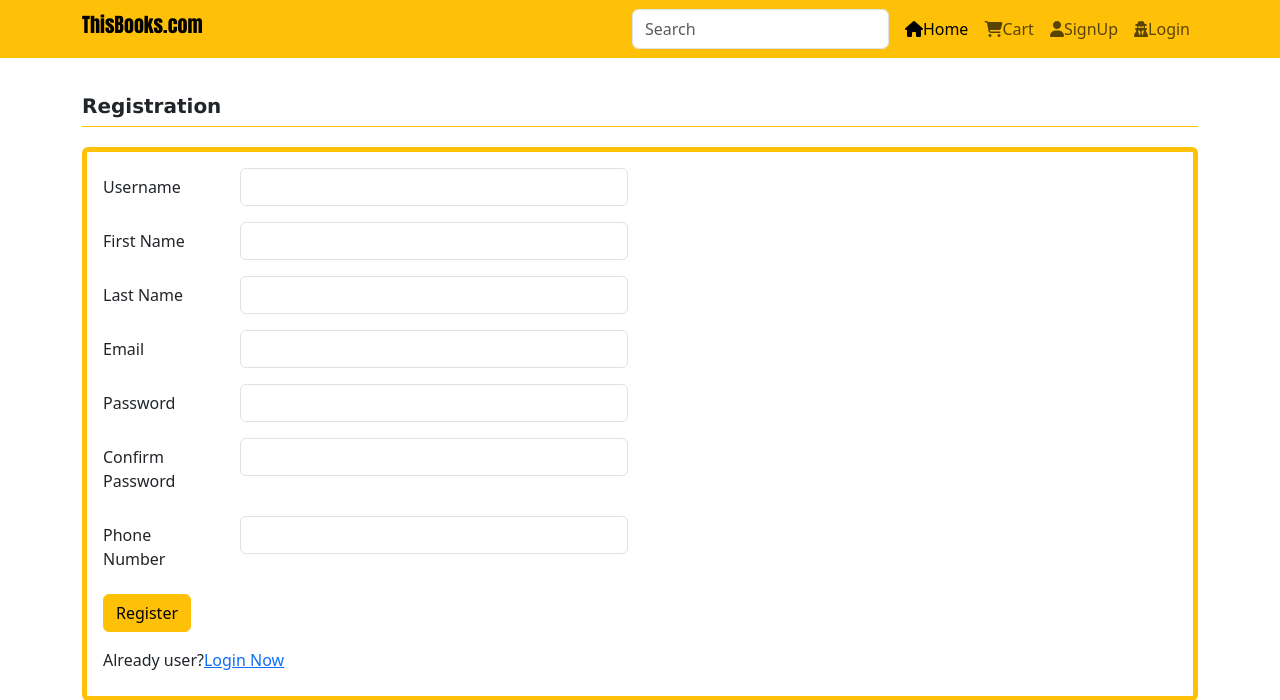
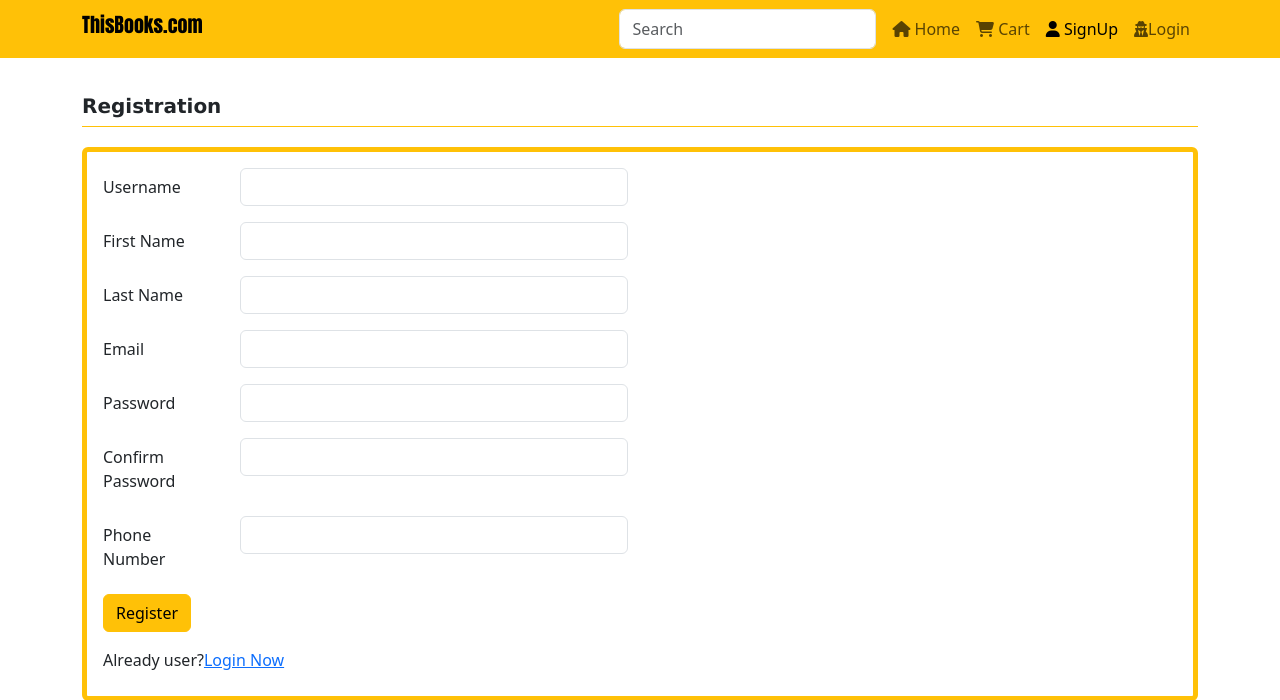
Before and after one commit to tatyana-ketova/Book_shop_project, a Django app: page /register in a window 1280 px wide. Shown: the top 700 px of the page. Run offline with Django 4.2, Linux system fonts and the light colour scheme; some libraries are stand-ins or nearby versions.

Commit message:
add active links to main page, adding books and confirm password

```diff
--- a/Templates/basePage/base.html
+++ b/Templates/basePage/base.html
@@ -10,16 +10,16 @@
         <form class="d-flex" role="search" action="{% url 'main' %}" method="get">
           <input name="search" class="form-control me-2" type="search" placeholder="Search" aria-label="Search">
         </form>
-        <a class="nav-link active" aria-current="page" href="{% url 'main' %}"><i class="fa fa-home"></i>Home</a>
-        <a class="nav-link" href="#"><i class="fa fa-shopping-cart"></i>Cart</a>
+        <a class="nav-link {% if request.path == '/' %}active{% endif %}" aria-current="page" href="{% url 'main' %}"><i class="fa fa-home"></i> Home</a>
+        <a class="nav-link {% if request.path == '/cart' %}active{% endif %}" href="#"><i class="fa fa-shopping-cart"></i> Cart</a>
 
 
           {% if user.is_authenticated %}
-          <a class="nav-link" href=""><i class="fa fa-user-secret"></i>Hi, {{request.user.username}}</a>
-        <a class="nav-link" href="{% url 'logout' %}"><i class="fa fa-user-secret"></i>Logout</a>
+          <a class="nav-link active" href=""><i class="fa fa-user-secret"></i> Hi, {{request.user.username}}</a>
+        <a class="nav-link active" href="{% url 'logout' %}"><i class="fa fa-user-secret"></i> Logout</a>
           {% else %}
-              <a class="nav-link" href="{% url 'register' %}"><i class="fa fa-user"></i>SignUp</a>
-          <a class="nav-link" href="{% url 'login' %}"><i class="fa fa-user-secret"></i>Login</a>
+              <a class="nav-link {% if request.path == '/register' %}active{% endif %}" href="{% url 'register' %}"><i class="fa fa-user"></i> SignUp</a>
+          <a class="nav-link {% if request.path == '/login' %}active{% endif %}" href="{% url 'login' %}"><i class="fa fa-user-secret"></i>Login</a>
           {% endif %}
 
       </ul>
--- a/Templates/layout/Register.html
+++ b/Templates/layout/Register.html
@@ -77,10 +77,8 @@
                         <div class="row mb-3">
                             <label for="" class="col-sm-3 col-form-label">Confirm Password</label>
                                 <div class="col-sm-9">
-                            <input type="password" name="password" class="form-control">
-                             {% if form.errors.password %}
-                             <label class="text-danger">{{ form.errors.password }}</label>
-                             {% endif %}
+                            <input type="password" name="confirm_password" class="form-control">
+
                                 </div>
                              </div>
 
--- a/shop_app/form.py
+++ b/shop_app/form.py
@@ -16,6 +16,10 @@ class CustomUserForm(forms.ModelForm):
         model = User
         fields = ['username','first_name','last_name','email','password']
 
+    confirm_password = forms.CharField(widget=forms.PasswordInput)
+
+
+
 
 class Userprofile(forms.ModelForm):
     class Meta():
--- a/shop_app/views.py
+++ b/shop_app/views.py
@@ -65,18 +65,24 @@ def register(request):
         profile_form = Userprofile(data=request.POST)
 
         if form.is_valid() and profile_form.is_valid():
+            password = form.cleaned_data['password']
+            confirm_password = form.cleaned_data['confirm_password']
 
-            user = form.save()
-            user.set_password(user.password)
-            user.save()
+            user = form.save(commit=False)
 
-            profile = profile_form.save(commit=False)
-            profile.user = user
+            if password == confirm_password:
+                user.set_password(password)
+                user.save()
 
-            profile.save()
-            registered = True
-            messages.success(request, 'Registeration Success you can Login Now!')
-            return redirect('login')
+                profile = profile_form.save(commit=False)
+                profile.user = user
+                profile.save()
+
+                registered = True
+                messages.success(request, 'Registration successful. You can now login.')
+                return redirect('login')
+            else:
+                messages.error(request, 'Passwords do not match.')
 
         else:
             print(form.errors, profile_form.errors)
@@ -101,19 +107,16 @@ def user_login(request):
             if user.is_active:
                 login(request, user)
 
-                print("Username: {} and password: {}".format(username, password))
                 messages.success(request, "You have logged in successfully")
 
                 return HttpResponseRedirect(reverse('main'))
 
-
             else:
                 return HttpResponse('Account not active')
         else:
-            print("Someone try to login and failed")
-            print("Username:{} and password{}".format(username, password))
+
             messages.success(request, "invalid login and password")
-            return HttpResponseRedirect(reverse('login')) #i need to add it to main
+            return HttpResponseRedirect(reverse('login'))  # i need to add it to main
 
     else:
         return render(request, 'layout/login.html', {})
```
Also changed, not shown: db.sqlite3, media/images/24.jpeg (added), media/images/25.jpeg (added).
